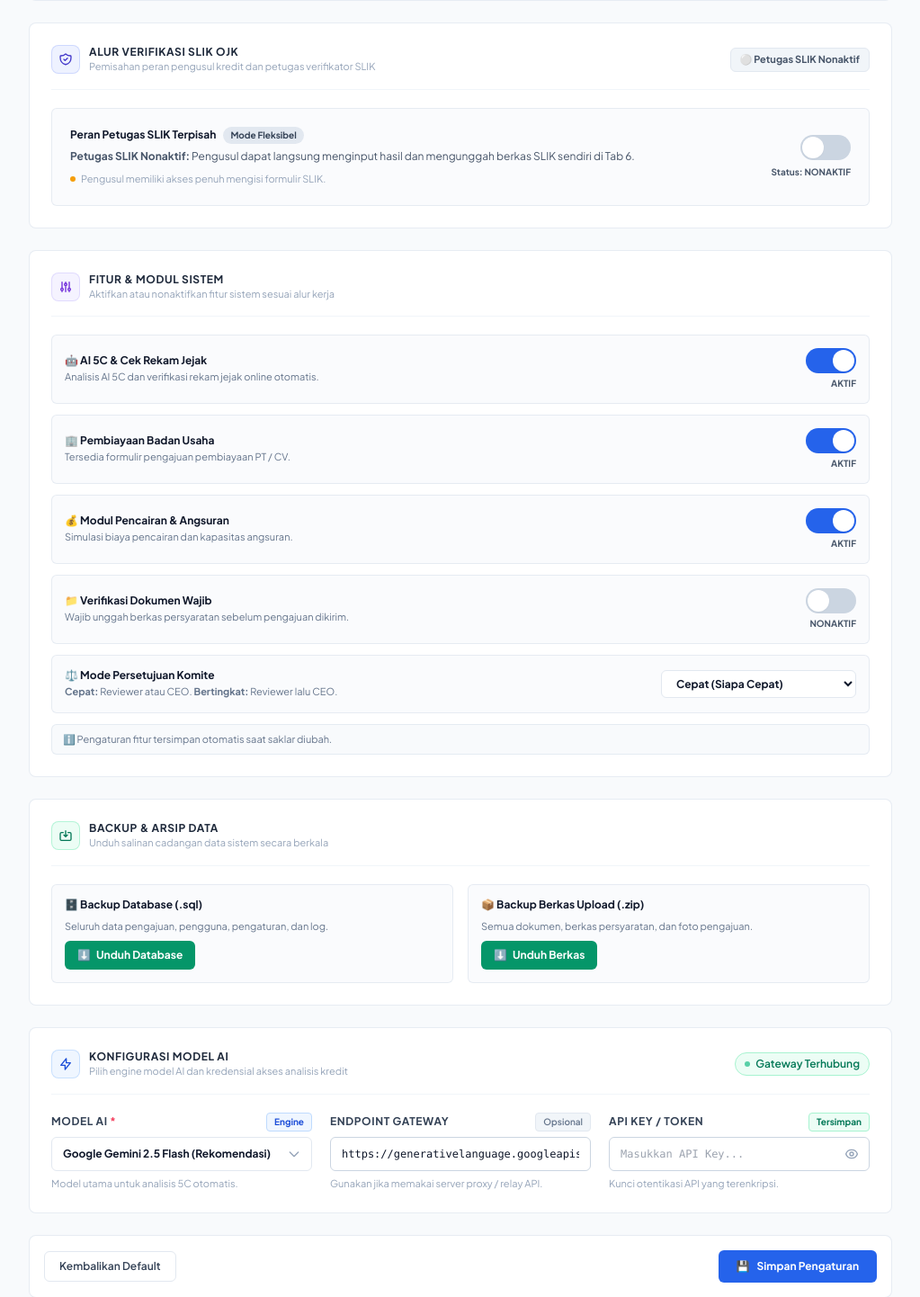
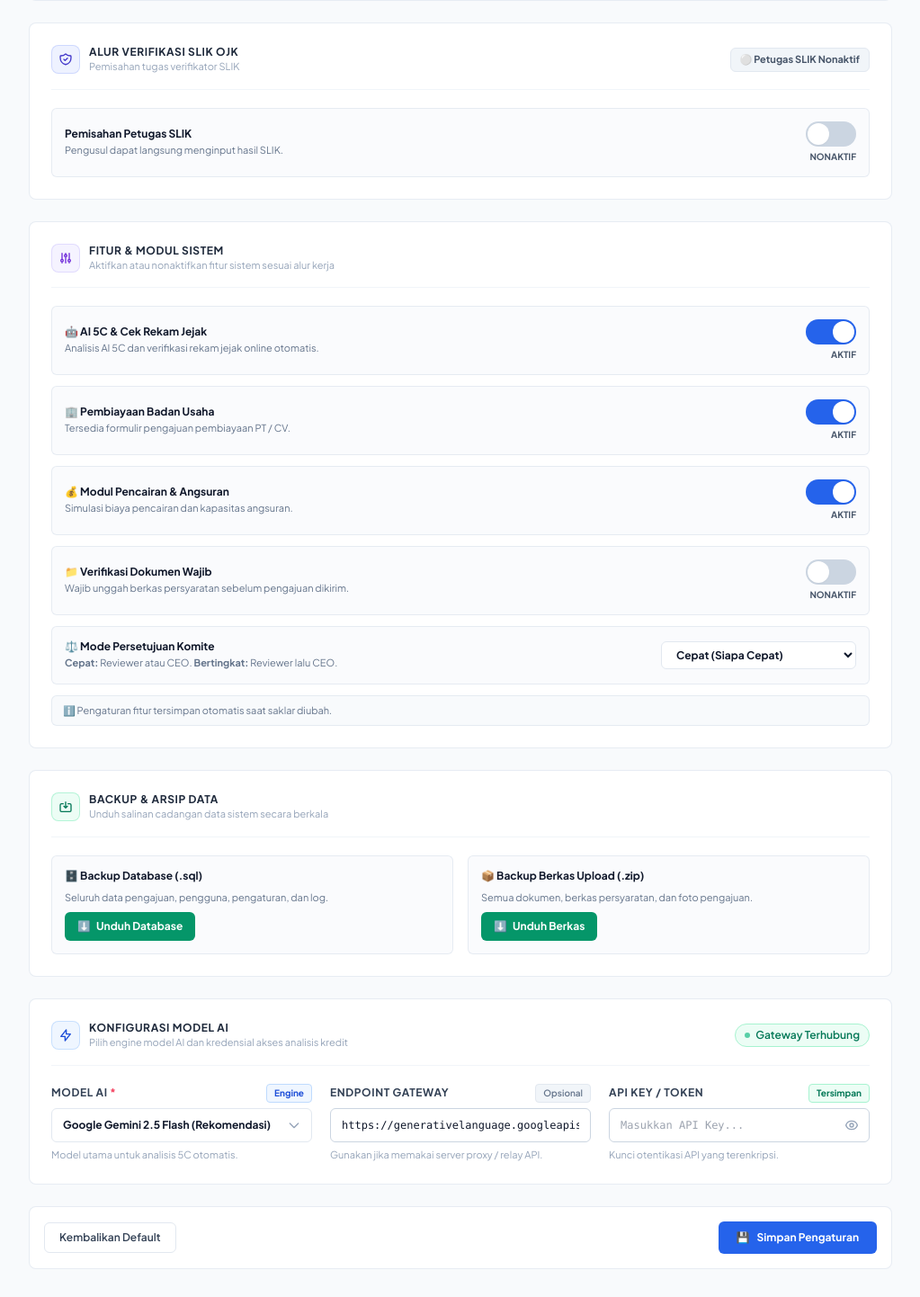
Before and after one commit to Solliboys/Analisa_keuangan, a CodeIgniter 4 app: the page made by app/Views/superadmin/pengaturan.php in a window 1280 px wide. Shown: the part 935-2377 px from the top of the page at 90% size, without its empty margins (256-1279 px from the left). After the commit the page ends 2346 px from the top, so only its background shows below. Run offline with PHP 8.4 and a stand-in for CodeIgniter, Linux system fonts and the light colour scheme; the template is opened without the code that fills it, so the values that code supplies are empty; some libraries are stand-ins or nearby versions.

Commit message:
refactor(superadmin): kurangi dan sederhanakan teks alur verifikasi slik pada pengaturan

```diff
--- a/app/Views/superadmin/pengaturan.php
+++ b/app/Views/superadmin/pengaturan.php
@@ -292,7 +292,7 @@
                             </div>
                             <div>
                                 <h2 class="text-xs font-bold uppercase tracking-wider text-slate-800">Alur Verifikasi SLIK OJK</h2>
-                                <p class="text-[11px] text-slate-400">Pemisahan peran pengusul kredit dan petugas verifikator SLIK</p>
+                                <p class="text-[11px] text-slate-400">Pemisahan tugas verifikator SLIK</p>
                             </div>
                         </div>
                         <span id="badgeStatusSlikSetting" class="text-[11px] font-bold px-2.5 py-1 rounded-md border <?= $isPetugasSlikAktif === 1 ? 'text-emerald-700 bg-emerald-50 border-emerald-200' : 'text-slate-600 bg-slate-100 border-slate-200' ?>">
@@ -300,28 +300,19 @@
                         </span>
                     </div>
 
-                    <div class="bg-slate-50/70 border border-slate-200/80 rounded-xl p-4 sm:p-5 flex flex-col md:flex-row md:items-center justify-between gap-5">
-                        <div class="max-w-2xl space-y-1">
-                            <div class="flex items-center gap-2">
-                                <span class="text-xs font-bold text-slate-900">Peran Petugas SLIK Terpisah</span>
-                                <span id="labelModeSlik" class="text-[10px] font-bold px-2 py-0.5 rounded-full <?= $isPetugasSlikAktif === 1 ? 'bg-indigo-100 text-indigo-700' : 'bg-slate-200 text-slate-700' ?>">
-                                    <?= $isPetugasSlikAktif === 1 ? 'Mode Standar (SOP Ketat)' : 'Mode Fleksibel' ?>
-                                </span>
-                            </div>
-                            <p id="deskripsiSlikSetting" class="text-xs text-slate-600 leading-relaxed">
+                    <div class="flex items-center justify-between gap-4 p-3.5 rounded-xl bg-slate-50/70 border border-slate-200/80">
+                        <div class="min-w-0">
+                            <span class="text-xs font-bold text-slate-900 block">Pemisahan Petugas SLIK</span>
+                            <p id="deskripsiSlikSetting" class="text-[11px] text-slate-500 mt-0.5">
                                 <?= $isPetugasSlikAktif === 1
-                                    ? '<b>Petugas SLIK Aktif:</b> Input hasil SLIK di Tab 6 hanya dapat dilakukan oleh Petugas SLIK khusus. Pengusul tetap dapat melanjutkan pengisian tab lainnya.'
-                                    : '<b>Petugas SLIK Nonaktif:</b> Pengusul dapat langsung menginput hasil dan mengunggah berkas SLIK sendiri di Tab 6.'
+                                    ? 'Hasil SLIK diinput khusus oleh Petugas SLIK.'
+                                    : 'Pengusul dapat langsung menginput hasil SLIK.'
                                 ?>
                             </p>
-                            <div class="flex items-center gap-1.5 pt-1 text-[11px] text-slate-400">
-                                <span class="w-1.5 h-1.5 rounded-full <?= $isPetugasSlikAktif === 1 ? 'bg-emerald-500' : 'bg-amber-500' ?>"></span>
-                                <span id="hintSlikSetting"><?= $isPetugasSlikAktif === 1 ? 'Pengusul dibatasi hanya membuat permohonan dan melihat hasil.' : 'Pengusul memiliki akses penuh mengisi formulir SLIK.' ?></span>
-                            </div>
                         </div>
 
                         <!-- Toggle Switch Button -->
-                        <div class="shrink-0 flex flex-col items-end gap-1.5">
+                        <div class="shrink-0 flex flex-col items-end gap-1">
                             <input type="hidden" name="petugas_slik_aktif" id="inputPetugasSlikAktif" value="<?= $isPetugasSlikAktif ?>">
                             <button type="button"
                                     id="btnTogglePetugasSlik"
@@ -335,7 +326,7 @@
                                 </span>
                             </button>
                             <span id="toggleTextPetugasSlik" class="text-[10px] font-bold text-slate-600">
-                                <?= $isPetugasSlikAktif === 1 ? 'Status: AKTIF' : 'Status: NONAKTIF' ?>
+                                <?= $isPetugasSlikAktif === 1 ? 'AKTIF' : 'NONAKTIF' ?>
                             </span>
                         </div>
                     </div>
@@ -598,9 +589,7 @@
             const knob = document.getElementById('toggleKnobPetugasSlik');
             const badge = document.getElementById('badgeStatusSlikSetting');
             const text = document.getElementById('toggleTextPetugasSlik');
-            const labelMode = document.getElementById('labelModeSlik');
             const desc = document.getElementById('deskripsiSlikSetting');
-            const hint = document.getElementById('hintSlikSetting');
             const input = document.getElementById('inputPetugasSlikAktif');
 
             if (input) input.value = isAktif ? '1' : '0';
@@ -617,16 +606,9 @@
                     badge.className = 'text-[11px] font-bold px-2.5 py-1 rounded-md border text-emerald-700 bg-emerald-50 border-emerald-200';
                     badge.innerText = '🟢 Petugas SLIK Aktif';
                 }
-                if (text) text.innerText = 'Status: AKTIF';
-                if (labelMode) {
-                    labelMode.className = 'text-[10px] font-bold px-2 py-0.5 rounded-full bg-indigo-100 text-indigo-700';
-                    labelMode.innerText = 'Mode Standar (SOP Ketat)';
-                }
+                if (text) text.innerText = 'AKTIF';
                 if (desc) {
-                    desc.innerHTML = '<b>Petugas SLIK Aktif:</b> Input hasil SLIK di Tab 6 hanya dapat dilakukan oleh Petugas SLIK khusus. Pengusul tetap dapat melanjutkan pengisian tab lainnya.';
-                }
-                if (hint) {
-                    hint.innerText = 'Pengusul dibatasi hanya membuat permohonan dan melihat hasil.';
+                    desc.innerText = 'Hasil SLIK diinput khusus oleh Petugas SLIK.';
                 }
             } else {
                 if (btn) {
@@ -640,16 +622,9 @@
                     badge.className = 'text-[11px] font-bold px-2.5 py-1 rounded-md border text-slate-600 bg-slate-100 border-slate-200';
                     badge.innerText = '⚪ Petugas SLIK Nonaktif';
                 }
-                if (text) text.innerText = 'Status: NONAKTIF';
-                if (labelMode) {
-                    labelMode.className = 'text-[10px] font-bold px-2 py-0.5 rounded-full bg-slate-200 text-slate-700';
-                    labelMode.innerText = 'Mode Fleksibel';
-                }
+                if (text) text.innerText = 'NONAKTIF';
                 if (desc) {
-                    desc.innerHTML = '<b>Petugas SLIK Nonaktif:</b> Pengusul dapat langsung menginput hasil dan mengunggah berkas SLIK sendiri di Tab 6.';
-                }
-                if (hint) {
-                    hint.innerText = 'Pengusul memiliki akses penuh mengisi formulir SLIK.';
+                    desc.innerText = 'Pengusul dapat langsung menginput hasil SLIK.';
                 }
             }
         }
```
